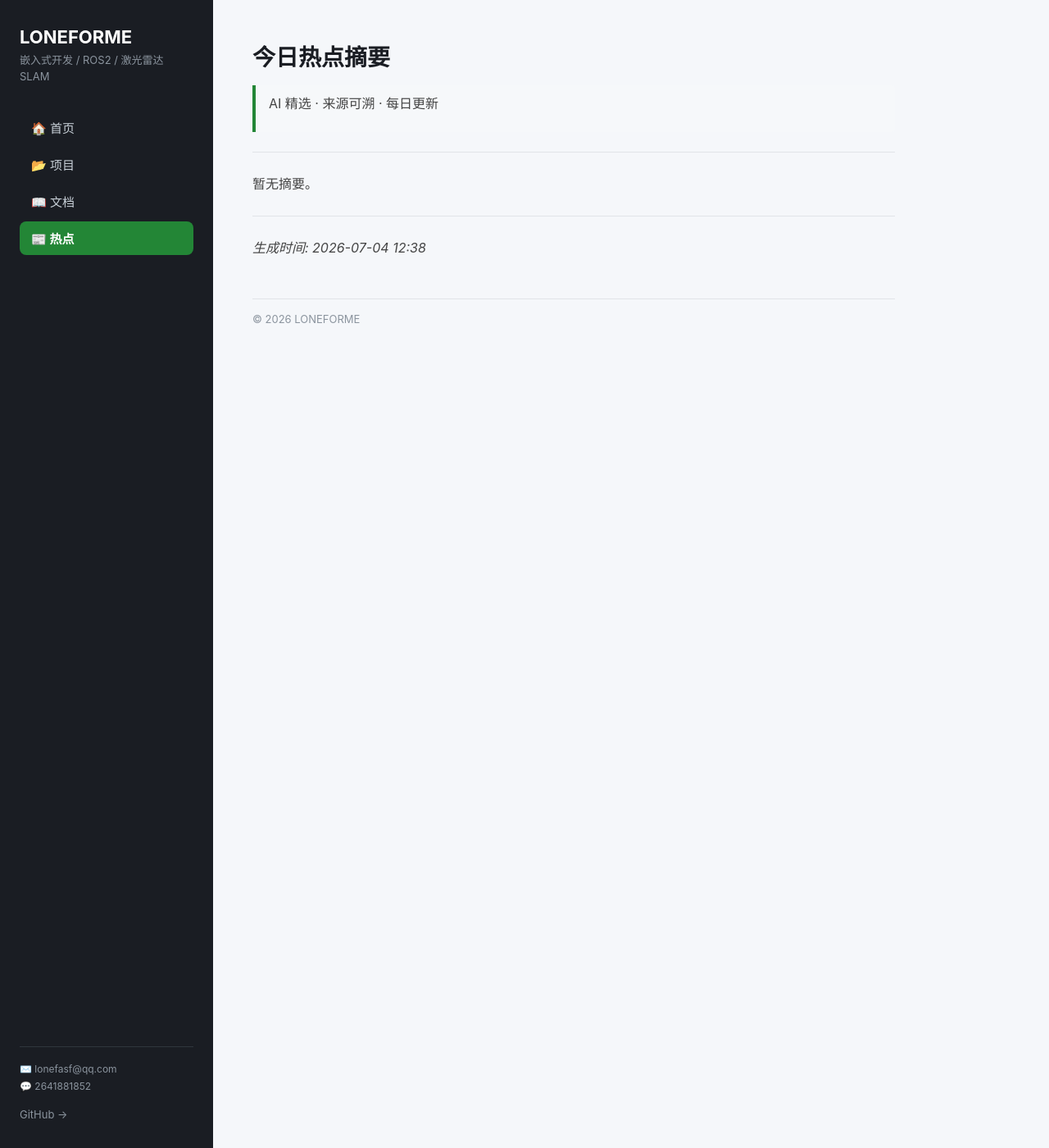
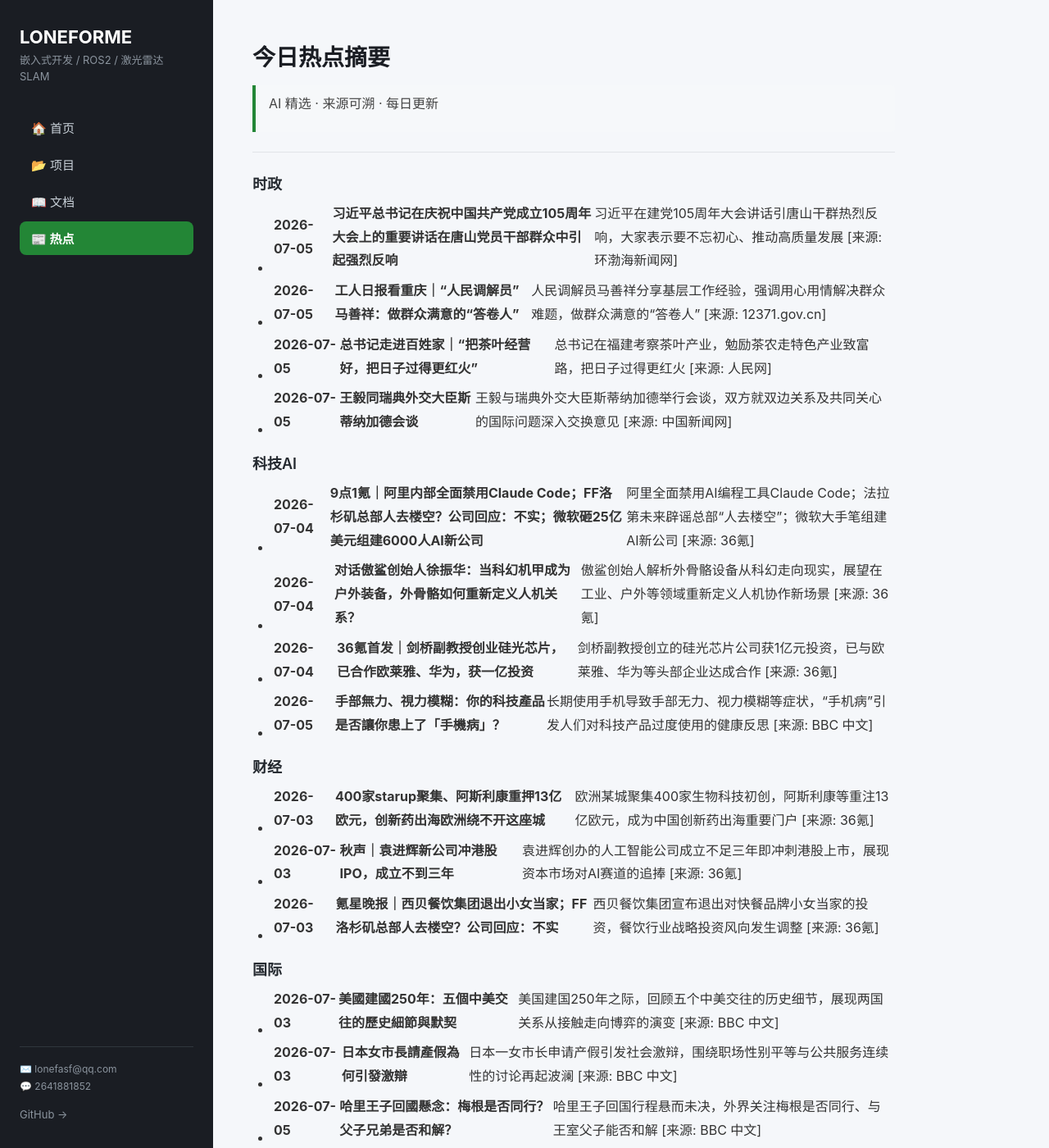
Before and after one commit to LONEFORME/LONEFORME.github.io, a Jekyll site: the page built from news.md, in a window 1280 px wide and 1400 px high. Shown: the whole window at 82% size. Built offline with Jekyll 4.4.1, drawn with Linux system fonts in a browser that asks for light colours; some of the changed text lies outside the part shown.

Commit message:
自动更新新闻摘要 2026-07-05

```diff
--- a/news.md
+++ b/news.md
@@ -9,8 +9,36 @@ title: 新闻摘要
 
 ---
 
-暂无摘要。
+### 时政
+- **2026-07-05** | **习近平总书记在庆祝中国共产党成立105周年大会上的重要讲话在唐山党员干部群众中引起强烈反响** | 习近平在建党105周年大会讲话引唐山干群热烈反响，大家表示要不忘初心、推动高质量发展 [来源: 环渤海新闻网]
+- **2026-07-05** | **工人日报看重庆｜“人民调解员”马善祥：做群众满意的“答卷人”** | 人民调解员马善祥分享基层工作经验，强调用心用情解决群众难题，做群众满意的“答卷人” [来源: 12371.gov.cn]
+- **2026-07-05** | **总书记走进百姓家｜“把茶叶经营好，把日子过得更红火”** | 总书记在福建考察茶叶产业，勉励茶农走特色产业致富路，把日子过得更红火 [来源: 人民网]
+- **2026-07-05** | **王毅同瑞典外交大臣斯蒂纳加德会谈** | 王毅与瑞典外交大臣斯蒂纳加德举行会谈，双方就双边关系及共同关心的国际问题深入交换意见 [来源: 中国新闻网]
+
+### 科技AI
+- **2026-07-04** | **9点1氪｜阿里内部全面禁用Claude Code；FF洛杉矶总部人去楼空？公司回应：不实；微软砸25亿美元组建6000人AI新公司** | 阿里全面禁用AI编程工具Claude Code；法拉第未来辟谣总部“人去楼空”；微软大手笔组建AI新公司 [来源: 36氪]
+- **2026-07-04** | **对话傲鲨创始人徐振华：当科幻机甲成为户外装备，外骨骼如何重新定义人机关系？** | 傲鲨创始人解析外骨骼设备从科幻走向现实，展望在工业、户外等领域重新定义人机协作新场景 [来源: 36氪]
+- **2026-07-04** | **36氪首发｜剑桥副教授创业硅光芯片，已合作欧莱雅、华为，获一亿投资** | 剑桥副教授创立的硅光芯片公司获1亿元投资，已与欧莱雅、华为等头部企业达成合作 [来源: 36氪]
+- **2026-07-05** | **手部無力、視力模糊：你的科技產品是否讓你患上了「手機病」？** | 长期使用手机导致手部无力、视力模糊等症状，“手机病”引发人们对科技产品过度使用的健康反思 [来源: BBC 中文]
+
+### 财经
+- **2026-07-03** | **400家starup聚集、阿斯利康重押13亿欧元，创新药出海欧洲绕不开这座城** | 欧洲某城聚集400家生物科技初创，阿斯利康等重注13亿欧元，成为中国创新药出海重要门户 [来源: 36氪]
+- **2026-07-03** | **秋声｜袁进辉新公司冲港股IPO，成立不到三年** | 袁进辉创办的人工智能公司成立不足三年即冲刺港股上市，展现资本市场对AI赛道的追捧 [来源: 36氪]
+- **2026-07-03** | **氪星晚报｜西贝餐饮集团退出小女当家；FF洛杉矶总部人去楼空？公司回应：不实** | 西贝餐饮集团宣布退出对快餐品牌小女当家的投资，餐饮行业战略投资风向发生调整 [来源: 36氪]
+
+### 国际
+- **2026-07-03** | **美國建國250年：五個中美交往的歷史細節與默契** | 美国建国250年之际，回顾五个中美交往的历史细节，展现两国关系从接触走向博弈的演变 [来源: BBC 中文]
+- **2026-07-03** | **日本女市長請產假為何引發激辯** | 日本一女市长申请产假引发社会激辩，围绕职场性别平等与公共服务连续性的讨论再起波澜 [来源: BBC 中文]
+- **2026-07-05** | **哈里王子回國懸念：梅根是否同行？父子兄弟是否和解？** | 哈里王子回国行程悬而未决，外界关注梅根是否同行、与王室父子能否和解 [来源: BBC 中文]
+- **2026-07-03** | **當美國人慶祝從英國分裂出去250年，英國人又是如何紀念？** | 美国人庆祝从英国独立250年，英国人则通过历史反思与展览教育等方式纪念这一事件 [来源: BBC 中文]
+
+### 社会
+- **2026-07-05** | **乐山市市中区市监局通报“早餐摊主用废弃纸巾擦碗”：责令停业整改** | 乐山早餐摊主因用废弃纸巾擦碗被责令停业整改，市监局强调严查食品安全管理漏洞 [来源: 澎湃新闻]
+- **2026-07-04** | **全球极端热应激现象加剧** | 研究显示全球极端热应激现象加剧，高温高湿天气对人类健康与粮食安全构成严重威胁 [来源: Solidot]
+- **2026-07-04** | **现代生活可能与人类大脑不匹配** | 科学家警告现代生活方式与人类大脑进化速度不匹配，可能导致抑郁、焦虑等精神疾病增多 [来源: Solidot]
+- **2026-07-03** | **蜂后会将农药负担转移给蜂卵** | 研究证实蜂后可将体内农药残留转移至蜂卵，或对蜜蜂种群繁育和生态平衡造成长期影响 [来源: Solidot]
+- **2026-07-05** | **火星岩石发现大量碳，来源未知** | 火星岩石中检测到大量碳元素，科学家正探讨其来源是有机生命活动还是无机地质过程 [来源: Solidot]
 
 ---
 
-*生成时间: 2026-07-04 12:38*
+*生成时间: 2026-07-05 03:56*
```
